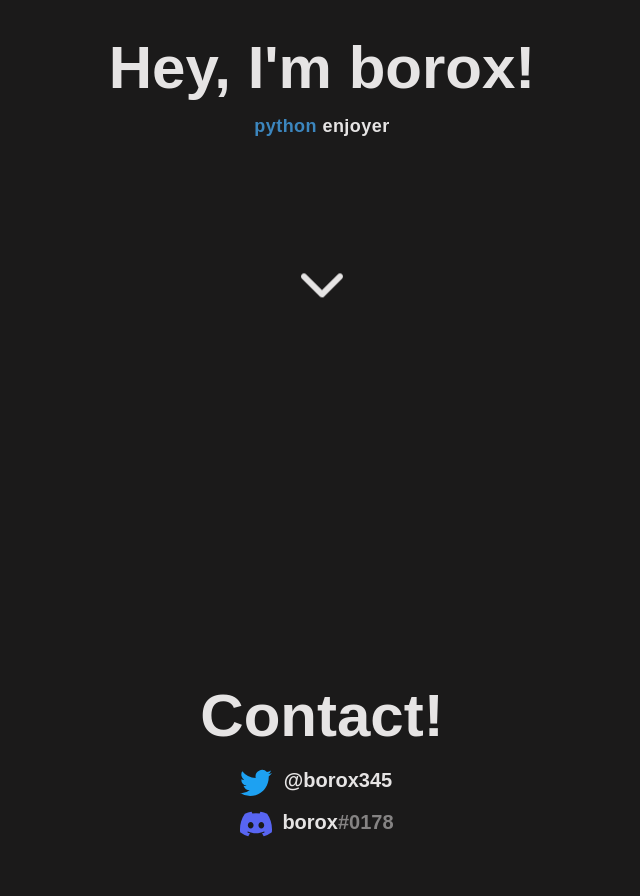
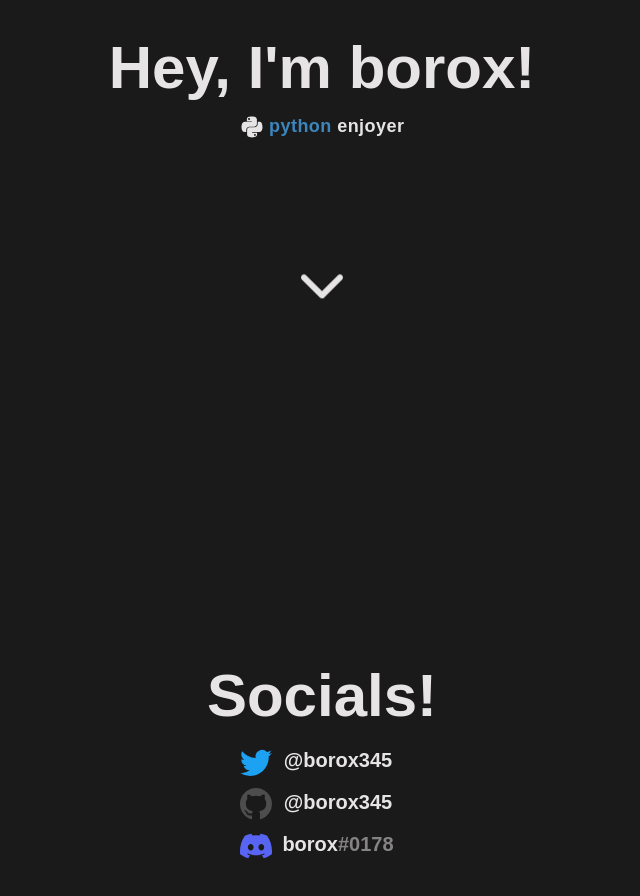
Before and after one commit to borox345/borox.me, a Next.js app: page / in a window 1280 px wide. Shown: the part 484-1380 px from the top of the page, without its empty margins (318-958 px from the left). Built offline with nearby package versions, Linux system fonts and the light colour scheme.

Commit message:
new: github link

```diff
--- a/src/pages/index.tsx
+++ b/src/pages/index.tsx
@@ -6,6 +6,8 @@ import axios from "axios";
 import { BsTwitter } from 'react-icons/bs'
 import { BsDiscord } from 'react-icons/bs'
 import { BiMailSend } from 'react-icons/bi'
+import { BsGithub } from 'react-icons/bs'
+import { FaPython } from 'react-icons/fa'
 import { IoIosArrowDown } from 'react-icons/io'
 
 import memoji  from '../../assets/images/meMoji.png'
@@ -28,7 +30,7 @@ export default function Home() {
         </h2>
 
         <p className='text-lg leading-6 tracking-wide mb-12 pt-4 text-center font-black'>
-          <span className='hover:font-black text-[#3c86be]'><a target='_blank' href='https://python.org'>python</a> </span> enjoyer
+          <FaPython className='inline-flex w-6 h-6'/> <span className='hover:font-black text-[#3c86be]'><a target='_blank' href='https://python.org'>python</a> </span> enjoyer <br/>
         </p>
 
         <div className='flex items-center justify-center flex-grow mt-20 animate-bounce'>
@@ -39,13 +41,18 @@ export default function Home() {
       </section>
 
       <section id='contact' className='py-16 px-8 flex flex-col justify-center items-center min-h-screen'>
-        <h1 className='text-6xl font-black text-center'>Contact!</h1>
+        <h1 className='text-6xl font-black text-center'>Socials!</h1>
 
         <div className='text-xl grid gap-3 mt-5 text-center font-semibold contact-grid'>
           <a href='https://twitter.com/borox345' className='h-[1.5em] w-[1.5em] text-[#1DA1F2] justify-self-end cursor-pointer'>
             <BsTwitter className='w-8 h-8'/>
           </a>
           <a href='https://twitter.com/borox345'>@borox345</a>
+
+          <a href='https://github.com/borox345' className='h-[1.5em] w-[1.5em] text-[#4e4d4e] justify-self-end cursor-pointer'>
+            <BsGithub className='w-8 h-8'/>
+          </a>
+          <a href='https://github.com/borox345'>@borox345</a>
 
           <a href='https://discord.com/users/314424536256872449' className='justify-self-end h-[1.5em] w-[1.5em] text-[#5865f2] cursor-pointer'>
             <BsDiscord className='w-8 h-8'/>
```
